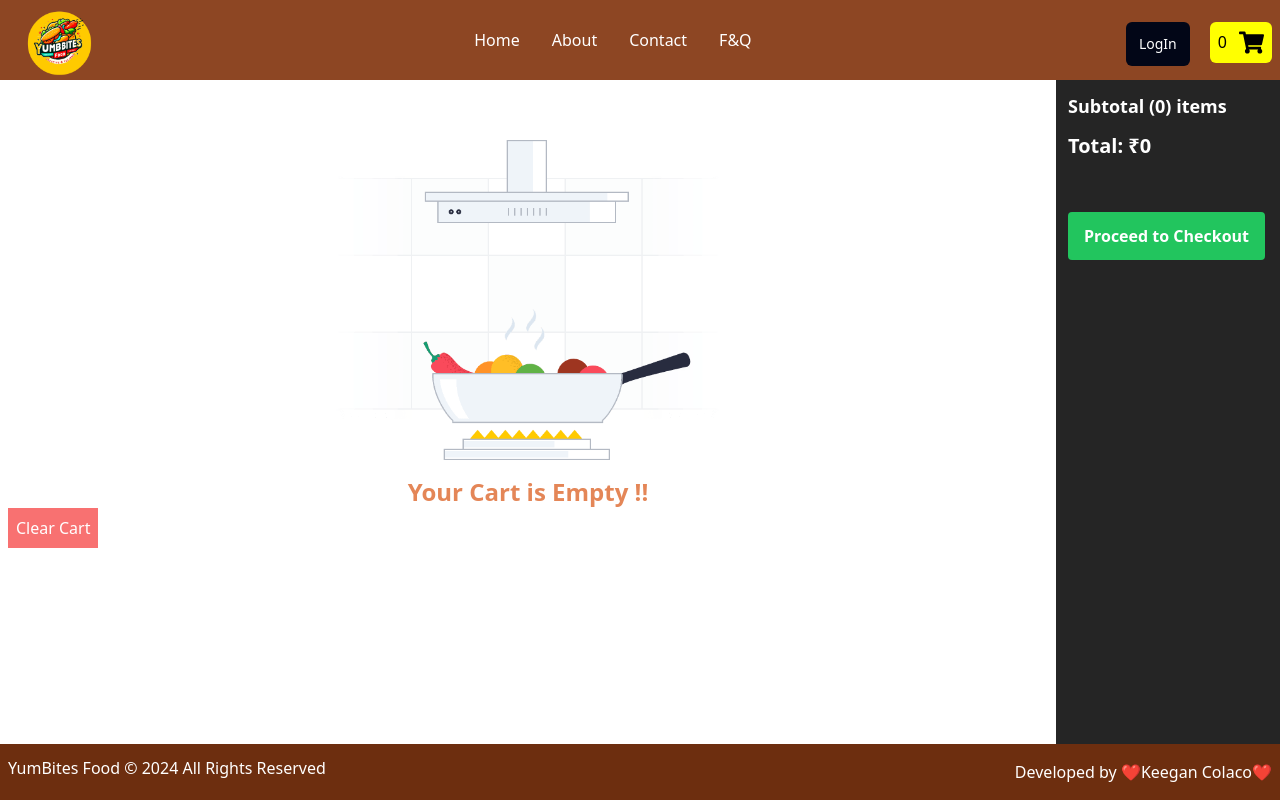
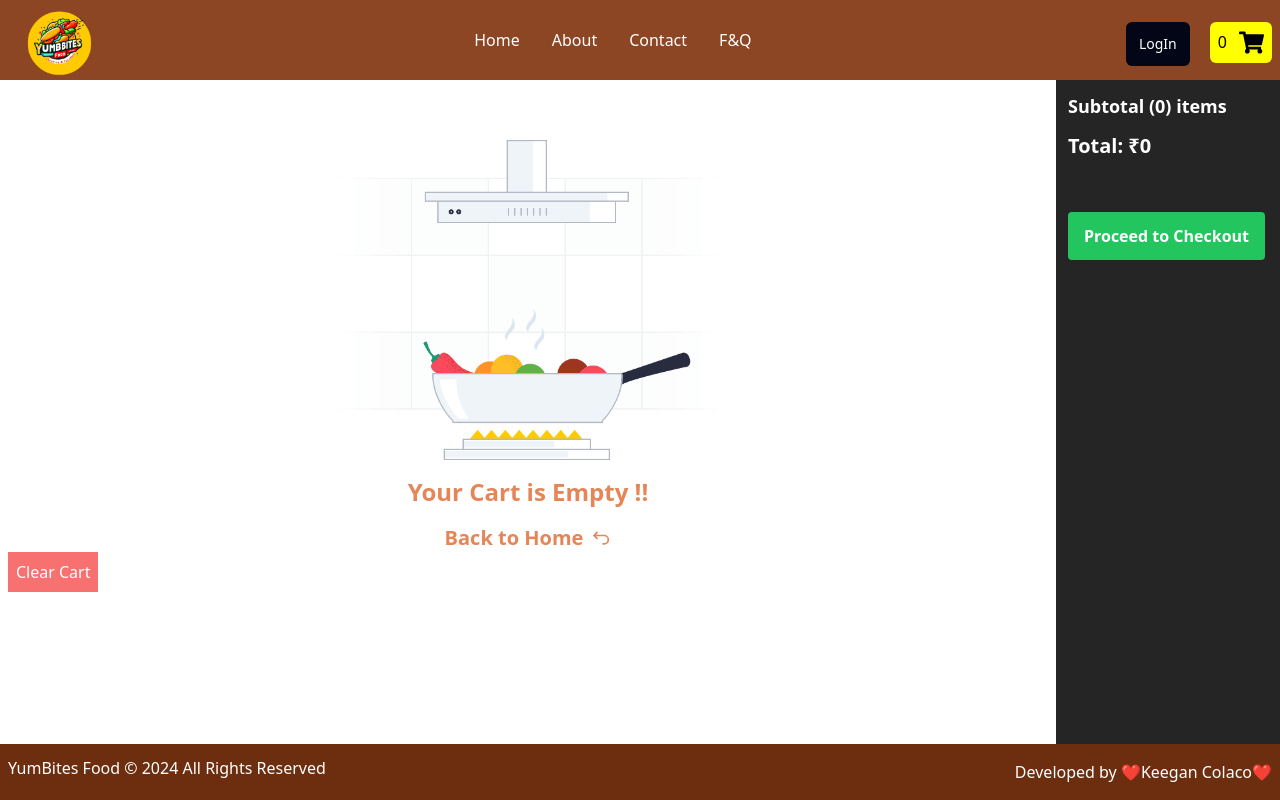
Before and after one commit to Keegan-20/YumBites-Food, a React (Vite) app: page /cart in a window 1280 px wide. Built offline with nearby package versions, Linux system fonts and the light colour scheme.

Commit message:
Fix:Menu Cart layout changes completed

```diff
--- a/src/components/Cart.js
+++ b/src/components/Cart.js
@@ -2,6 +2,7 @@ import { useDispatch, useSelector } from "react-redux";
 import MenuCart from "./MenuCart";
 import EmptyCart from "../img/EmptyCart.jpg";
 import { FaLongArrowAltRight } from "react-icons/fa";
+import { GrUndo } from "react-icons/gr";
 import { toast } from "react-toastify";
 import { clearCart } from "./utils/cartSlice";
 
@@ -37,12 +38,14 @@ const Cart = () => {
       {/* <h1 className="font-bold text-2xl text-center">Cart Items: {cartItems.length}</h1> */}
 
       <div className="mainCart flex ">
-        <div className="menuItems pt-5 flex-grow">
+        <div className="menuItems pt-5 flex-grow mb-16 md:mb-24">
         {cartItems.length === 0 ? (
 
      <div className='Empty-cart mt-10 flex items-center justify-center flex-col gap-4'>
      <img className="h-80 md:h-52 sm:h-36 md:mt-20" src={EmptyCart} alt="CartEmpty" />
      <p className="text-2xl md:text-base font-bold text-[#e48657]" >Your Cart is Empty !!</p>
+     <a href="/" className="text-xl md:text-base font-bold text-[#e48657] flex items-center hover:text-[#8d4623]  hover:underline">
+  Back to Home <GrUndo className="ml-2 hover:text-[#8d4623]" /></a>
      </div>
           ) : (
             cartItems.map((item,index) => (
```
